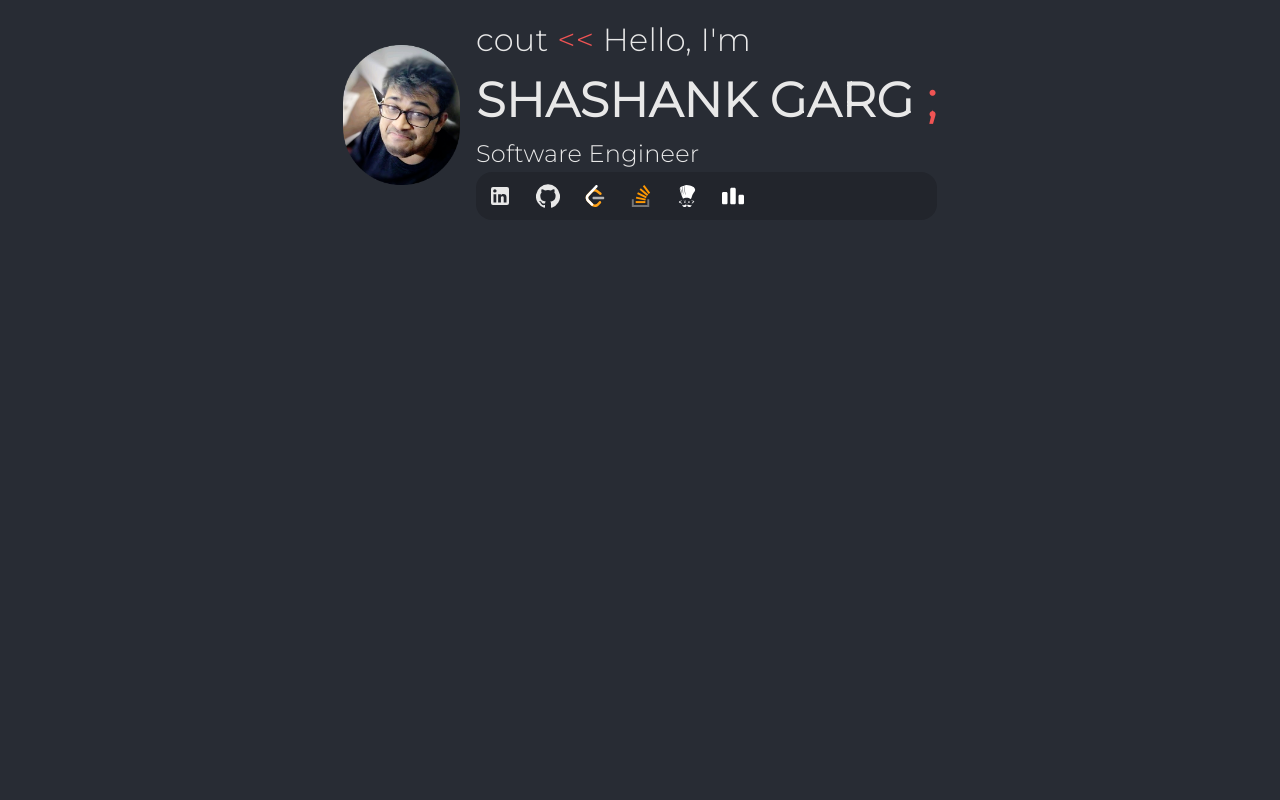
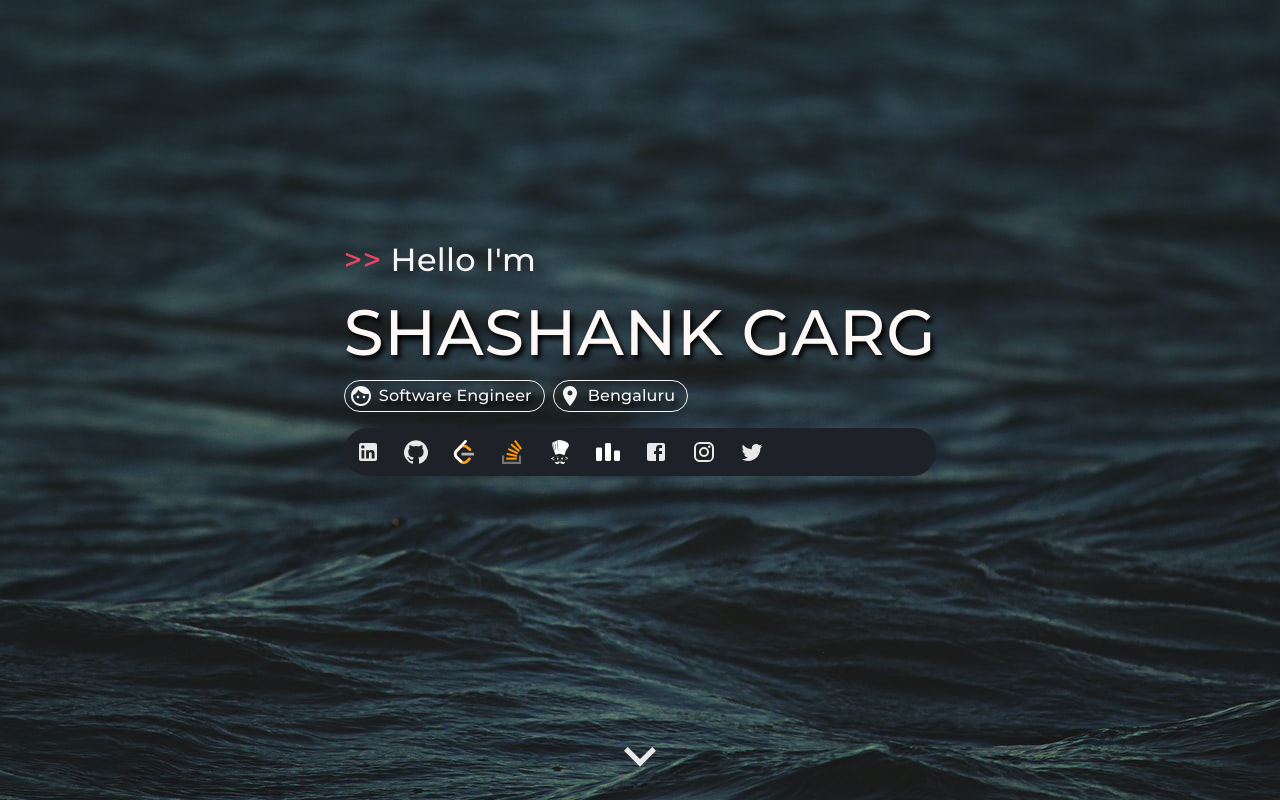
Before and after one commit to dev-shashankgarg/me, a React app in the folder mui-portfolio/: page / in a window 1280 px wide. Built offline with nearby package versions, Linux system fonts and the light colour scheme.

Commit message:
landing page change - 2

```diff
--- a/mui-portfolio/public/styles/critical.css
+++ b/mui-portfolio/public/styles/critical.css
@@ -1,4 +1,11 @@
-html , body , #root {
+html{ width:100%; height:100%;
+    background: url(../assets/images/bg.jpg) center center no-repeat;
+    background-attachment: fixed;
+    background-size:100% cover;
+}
+
+body , #root {
     height: 100%;
-    background-color: #282c34;
+    background:inherit
+    /* background-color: #282c34; */
 }
--- a/mui-portfolio/src/AppDashboard.js
+++ b/mui-portfolio/src/AppDashboard.js
@@ -1,8 +1,15 @@
 import React from 'react'
-import WelcomeText from './components/WelcomeText'
+import LandingPage from './components/LandingPage'
+import { makeStyles } from '@material-ui/core/styles';
+
+const useStyles = makeStyles(theme => ({
+}));
+
 
 const AppDashboard = () => {
-    return <WelcomeText />
+    return <React.Fragment>
+        <LandingPage />
+    </React.Fragment>
 }
 
 export default AppDashboard;
--- /dev/null
+++ b/mui-portfolio/src/components/LandingPage.js
@@ -0,0 +1,203 @@
+import React from 'react'
+import clsx from 'clsx'
+import { makeStyles } from '@material-ui/core/styles';
+import { Grid, Typography, Chip, Tooltip, IconButton, darken } from '@material-ui/core'
+import FaceIcon from '@material-ui/icons/Face';
+import LocationOnIcon from '@material-ui/icons/LocationOn';
+import GitHubIcon from '@material-ui/icons/GitHub';
+import LinkedInIcon from '@material-ui/icons/LinkedIn';
+import FacebookIcon from '@material-ui/icons/Facebook';
+import TwitterIcon from '@material-ui/icons/Twitter';
+import InstagramIcon from '@material-ui/icons/Instagram';
+import ExpandMoreIcon from '@material-ui/icons/ExpandMore';
+import { ReactComponent as StackOverflowIcon } from '../library/graphics/stack-overflow.svg';
+import { ReactComponent as LeetcodeIcon } from '../library/graphics/leetcode.svg';
+import { ReactComponent as CodeChefIcon } from '../library/graphics/codechef.svg';
+import { ReactComponent as CodeforcesIcon } from '../library/graphics/codeforces.svg';
+
+const useStyles = makeStyles(theme => ({
+    root: {
+        height: "100%"
+    },
+    nameText: {
+        fontSize: theme.fontSize.xxxl,
+        [theme.breakpoints.down('sm')]: {
+            fontSize: theme.fontSize.xl,
+        },
+        fontFamily: "Montserrat, sans-serif",
+        color: "#FDF8F5",
+
+    },
+    greetingText: {
+        fontSize: theme.fontSize.xl,
+        [theme.breakpoints.down('sm')]: {
+            fontSize: theme.fontSize.md,
+        },
+        fontFamily: "Montserrat, sans-serif",
+        color: "#f6f5f5",
+    },
+    jobTitleText: {
+        fontSize: theme.fontSize.md,
+        [theme.breakpoints.down('sm')]: {
+            fontSize: theme.fontSize.sm,
+        },
+        fontFamily: "Montserrat, sans-serif",
+        color: "#f6f5f5",
+    },
+    textShadow: {
+        textShadow: "3px 4px 5px #000"
+    },
+    textRed: {
+        color: "#e94560",
+    },
+    titleChip: {
+        color: "#f6f5f5",
+        borderColor: "#f6f5f5",
+        textShadow: "3px 4px 5px #000"
+    },
+    profileLinkContainer: {
+        marginTop: "16px",
+        backgroundColor: darken('#282c34', .25),
+        borderRadius: "100px"
+    },
+    redirectIcons: {
+        color: "#e8e8e8",
+        '&:hover': {
+            color: '#f05454',
+        },
+    },
+    icon: {
+        height: 24,
+        width: 24,
+        [theme.breakpoints.down('sm')]: {
+            height: 16,
+            width: 16,
+        },
+    },
+    expandIcon: {
+        height: 64,
+        width: 64,
+        '&:hover': {
+            color: '#f05454',
+            transform: "scale(1.3)"
+        },
+        [theme.breakpoints.down('sm')]: {
+            height: 56,
+            width: 56,
+        },
+    }
+}));
+
+const LandingPage = () => {
+
+    const classes = useStyles();
+
+    return <React.Fragment>
+        <Grid container className={classes.root} direction={"column"} justify={"space-between"} >
+            <Grid item></Grid>
+            <Grid item>
+                <Grid container justify={"center"} alignItems="center">
+                    <Grid item>
+                        <Grid container>
+                            <Grid item sm={12}>
+                                <Typography className={clsx(classes.greetingText)}><span className={classes.textRed} >{">>"}</span> Hello I'm</Typography>
+                            </Grid>
+                        </Grid>
+                        <Grid container>
+                            <Grid item sm={12}>
+                                <Typography className={clsx(classes.nameText, classes.textShadow)}>SHASHANK GARG</Typography>
+                            </Grid>
+                        </Grid>
+                        <Grid container spacing={2} alignItems="center">
+                            <Grid item>
+                                <Chip variant="outlined" color="primary" icon={<FaceIcon className={classes.icon} />} className={classes.titleChip}
+                                    label={<Typography className={clsx(classes.jobTitleText)}>Software Engineer</Typography>} /></Grid>
+                            <Grid>
+                                <Chip variant="outlined" color="primary" icon={<LocationOnIcon className={classes.icon} />} className={classes.titleChip}
+                                    label={<Typography className={clsx(classes.jobTitleText)}>Bengaluru</Typography>} />
+                            </Grid>
+                        </Grid>
+                        <Grid container justify={"flex-start"} alignItems="baseline" className={classes.profileLinkContainer}>
+                            <Grid item>
+                                <Tooltip title="Linkedin">
+                                    <IconButton className={classes.redirectIcons} onClick={() => window.open('https://www.linkedin.com/in/shashank-garg-381445bb/', "_blank")}>
+                                        <LinkedInIcon className={classes.icon} />
+                                    </IconButton>
+                                </Tooltip>
+                            </Grid>
+                            <Grid item>
+                                <Tooltip title="Github">
+                                    <IconButton className={classes.redirectIcons} onClick={() => window.open('https://github.com/dev-shashankgarg', "_blank")}>
+                                        <GitHubIcon className={classes.icon} />
+                                    </IconButton>
+                                </Tooltip>
+                            </Grid>
+                            <Grid item>
+                                <Tooltip title="Leetcode">
+                                    <IconButton className={classes.redirectIcons} onClick={() => window.open('https://leetcode.com/wormx/', "_blank")}>
+                                        <LeetcodeIcon className={classes.icon} />
+                                    </IconButton>
+                                </Tooltip>
+                            </Grid>
+                            <Grid item>
+                                <Tooltip title="Stack Overflow">
+                                    <IconButton className={classes.redirectIcons} onClick={() => window.open('https://stackoverflow.com/users/14519758/shashank-garg', "_blank")}>
+                                        <StackOverflowIcon className={classes.icon} />
+                                    </IconButton>
+                                </Tooltip>
+                            </Grid>
+                            <Grid item>
+                                <Tooltip title="CodeChef">
+                                    <IconButton className={classes.redirectIcons} onClick={() => window.open('https://www.codechef.com/users/wormx', "_blank")}>
+                                        <CodeChefIcon className={classes.icon} />
+                                    </IconButton>
+                                </Tooltip>
+                            </Grid>
+                            <Grid item>
+                                <Tooltip title="Codeforces">
+                                    <IconButton className={classes.redirectIcons} onClick={() => window.open('https://codeforces.com/profile/wormx', "_blank")}>
+                                        <CodeforcesIcon className={classes.icon} />
+                                    </IconButton>
+                                </Tooltip>
+                            </Grid>
+                            <Grid item>
+                                <Tooltip title="Facebook">
+                                    <IconButton className={classes.redirectIcons} onClick={() => window.open('https://www.facebook.com/profile.php?id=100012335351157', "_blank")}>
+                                        <FacebookIcon className={classes.icon} />
+                                    </IconButton>
+                                </Tooltip>
+                            </Grid>
+                            <Grid item>
+                                <Tooltip title="Instagram">
+                                    <IconButton className={classes.redirectIcons} onClick={() => window.open('https://www.instagram.com/_shashankgarg/', "_blank")}>
+                                        <InstagramIcon className={classes.icon} />
+                                    </IconButton>
+                                </Tooltip>
+                            </Grid>
+                            <Grid item>
+                                <Tooltip title="Twitter">
+                                    <IconButton className={classes.redirectIcons} onClick={() => window.open('https://twitter.com/wormcruzer', "_blank")}>
+                                        <TwitterIcon className={classes.icon} />
+                                    </IconButton>
+                                </Tooltip>
+                            </Grid>
+                        </Grid>
+                    </Grid>
+                </Grid>
+            </Grid>
+            <Grid item>
+                <Grid container justify={"center"} alignItems="center">
+                    <Tooltip title="Know More!">
+                        <IconButton className={classes.redirectIcons} onClick={() => { }}>
+                            <ExpandMoreIcon className={classes.expandIcon} />
+                        </IconButton>
+                    </Tooltip>
+                </Grid>
+            </Grid>
+        </Grid>
+
+
+    </React.Fragment >
+}
+
+export default LandingPage;
--- a/mui-portfolio/src/components/WelcomeText.js
+++ /dev/null
@@ -1,134 +0,0 @@
-import React from 'react'
-import { Typography, Grid, Tooltip, darken } from '@material-ui/core'
-import { makeStyles } from '@material-ui/core/styles'
-import profileImage from '../library/images/profile.png'
-
-import GitHubIcon from '@material-ui/icons/GitHub';
-import LinkedInIcon from '@material-ui/icons/LinkedIn';
-import IconButton from '@material-ui/core/IconButton';
-import { ReactComponent as StackOverflowIcon } from '../library/graphics/stack-overflow.svg';
-import { ReactComponent as LeetcodeIcon } from '../library/graphics/leetcode.svg';
-import { ReactComponent as CodeChefIcon } from '../library/graphics/codechef.svg';
-import { ReactComponent as CodeforcesIcon } from '../library/graphics/codeforces.svg';
-
-const useStyles = makeStyles(theme => {
-    console.log(theme);
-    return {
-        container: {
-            paddingTop: theme.spacing(2)
-        },
-        welcomeText: {
-            fontWeight: "bold",
-            fontSize: theme.fontSize.xxl,
-            [theme.breakpoints.down('sm')]: {
-                fontSize: theme.fontSize.xl,
-            },
-            fontFamily: "Montserrat, sans-serif",
-            color: "#e8e8e8"
-        },
-        welcomeText2: {
-            fontSize: theme.fontSize.xl,
-            [theme.breakpoints.down('sm')]: {
-                fontSize: theme.fontSize.lg,
-            },
-            fontFamily: "Montserrat, sans-serif",
-            color: "#e8e8e8"
-        },
-        welcomeText3: {
-            fontSize: theme.fontSize.lg,
-            [theme.breakpoints.down('sm')]: {
-                fontSize: theme.fontSize.md,
-            },
-            fontFamily: "Montserrat, sans-serif",
-            color: "#e8e8e8"
-        },
-        colonText: {
-            color: "#f05454"
-        },
-        profileImage: {
-            height: "140px"
-        },
-        redirectIcons: {
-            color: "#e8e8e8",
-            '&:hover': {
-                color: '#f05454',
-            },
-        },
-        customRedirectIcons: {
-            height: 22,
-            width: 22,
-            color: "#e8e8e8",
-            '&:hover': {
-                color: '#f05454',
-            },
-        },
-        profileLinkContainer: {
-            backgroundColor: darken('#282c34', .15),
-            borderRadius: "16px"
-        }
-    }
-});
-
-const WelcomeText = () => {
-
-    const classes = useStyles();
-
-    return (<React.Fragment>
-        <Grid container className={classes.container} justify={"center"} alignItems="center" spacing={2}>
-            <Grid item>
-                <img className={classes.profileImage} src={profileImage}></img>
-            </Grid>
-            <Grid item>
-                <Typography className={classes.welcomeText2} align="justify">{`cout`}<span className={classes.colonText} >{` << `}</span>{`Hello, I'm`}</Typography>
-                <Typography className={classes.welcomeText} align="justify">SHASHANK GARG <span className={classes.colonText} >;</span></Typography>
-                <Typography className={classes.welcomeText3} align="justify">Software Engineer</Typography>
-                <Grid container justify={"flex-start"} alignItems="baseline" className={classes.profileLinkContainer}>
-                    <Grid item>
-                        <Tooltip title="Linkedin">
-                            <IconButton className={classes.redirectIcons} onClick={() => window.open('https://www.linkedin.com/in/shashank-garg-381445bb/', "_blank")}>
-                                <LinkedInIcon />
-                            </IconButton>
-                        </Tooltip>
-                    </Grid>
-                    <Grid item>
-                        <Tooltip title="Github">
-                            <IconButton className={classes.redirectIcons} onClick={() => window.open('https://github.com/dev-shashankgarg', "_blank")}>
-                                <GitHubIcon />
-                            </IconButton>
-                        </Tooltip>
-                    </Grid>
-                    <Grid item>
-                        <Tooltip title="Leetcode">
-                            <IconButton className={classes.redirectIcons} onClick={() => window.open('https://leetcode.com/wormx/', "_blank")}>
-                                <LeetcodeIcon className={classes.customRedirectIcons} />
-                            </IconButton>
-                        </Tooltip>
-                    </Grid>
-                    <Grid item>
-                        <Tooltip title="Stack Overflow">
-                            <IconButton className={classes.redirectIcons} onClick={() => window.open('https://stackoverflow.com/users/14519758/shashank-garg', "_blank")}>
-                                <StackOverflowIcon className={classes.customRedirectIcons} />
-                            </IconButton>
-                        </Tooltip>
-                    </Grid>
-                    <Grid item>
-                        <Tooltip title="CodeChef">
-                            <IconButton className={classes.redirectIcons} onClick={() => window.open('https://www.codechef.com/users/wormx', "_blank")}>
-                                <CodeChefIcon className={classes.customRedirectIcons} />
-                            </IconButton>
-                        </Tooltip>
-                    </Grid>
-                    <Grid item>
-                        <Tooltip title="Codeforces">
-                            <IconButton className={classes.redirectIcons} onClick={() => window.open('https://codeforces.com/profile/wormx', "_blank")}>
-                                <CodeforcesIcon className={classes.customRedirectIcons} />
-                            </IconButton>
-                        </Tooltip>
-                    </Grid>
-                </Grid>
-            </Grid>
-        </Grid>
-    </React.Fragment>);
-}
-
-export default WelcomeText;
--- a/mui-portfolio/src/index.js
+++ b/mui-portfolio/src/index.js
@@ -6,6 +6,7 @@ import { createMuiTheme, ThemeProvider, makeStyles, responsiveFontSizes } from '
 
 let theme = createMuiTheme({
   fontSize: {
+    xxxl: "64px",
     xxl: '48px',
     xl: "32px",
     lg: "24px",
@@ -16,7 +17,6 @@ let theme = createMuiTheme({
 
 const useStyles = makeStyles((theme) => ({
   root: {
-    backgroundColor: "#282c34",
     height: "100%",
   }
 }));
```
Also changed, not shown: mui-portfolio/public/index.html (+2 -1 lines), mui-portfolio/public/assets/images/bg.jpg (added), mui-portfolio/public/assets/images/bg1.jpg (added), 1 other file.
